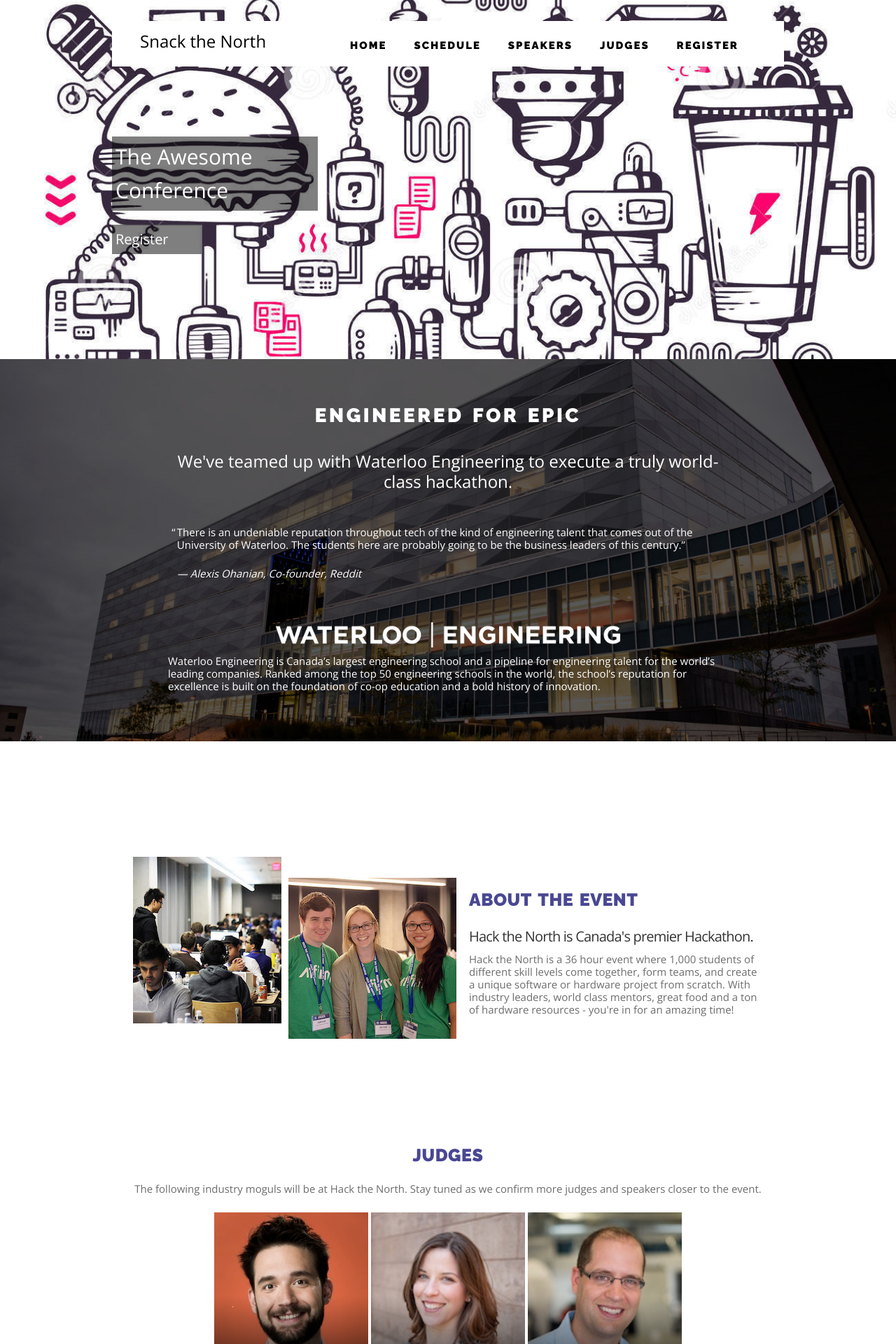
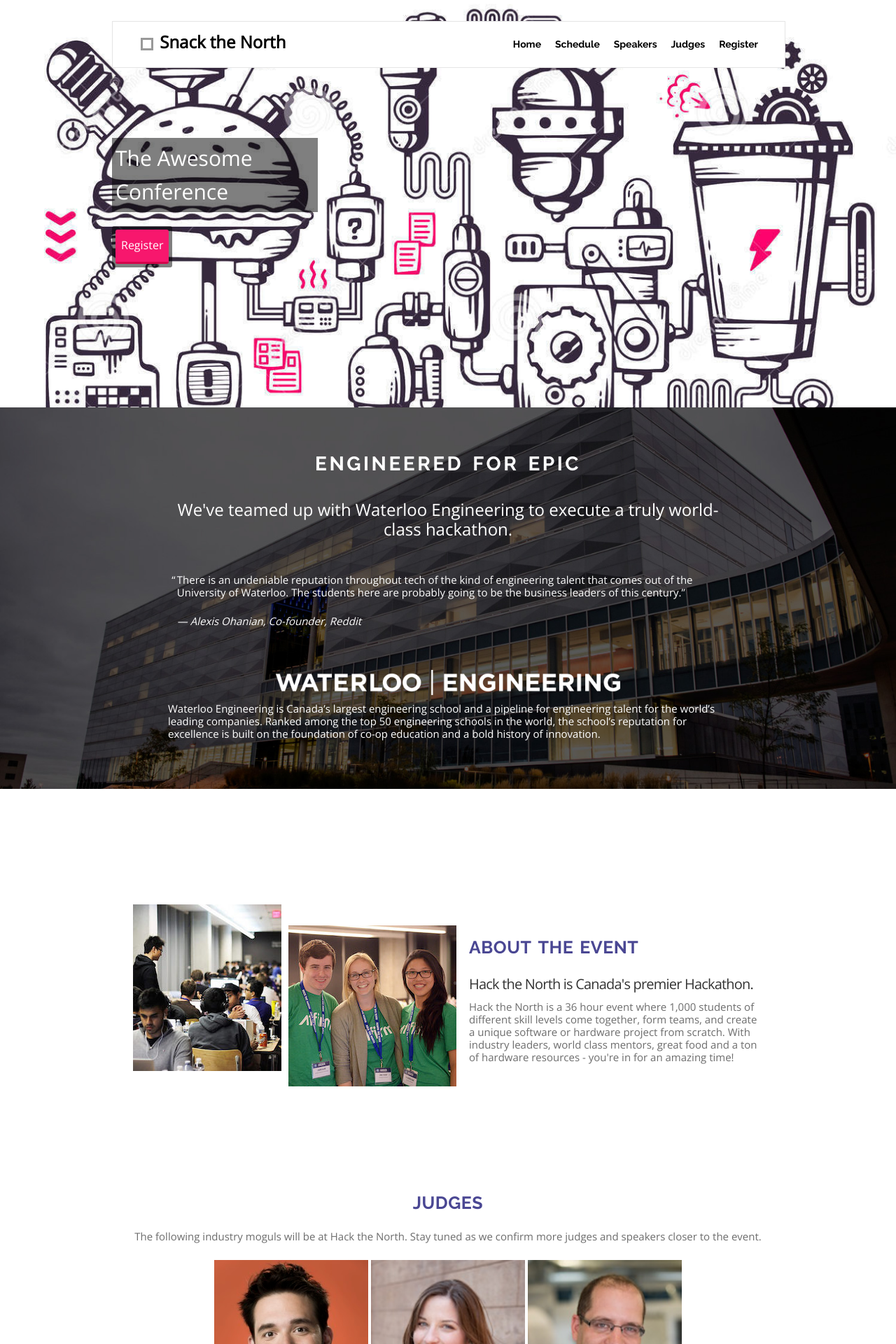
Before and after one commit to hackthenorth/snackthenorth.com, a Jekyll site: the page index.html, which Jekyll copies as it is, in a window 1280 px wide. Shown: the top 1920 px of the page at 70% size. Built offline with Jekyll 4.4.1, drawn with Linux system fonts in a browser that asks for light colours.

Commit message:
Fixed fonts, added colored boxes, fixed layout

```diff
--- a/css/style.css
+++ b/css/style.css
@@ -58,10 +58,10 @@
 }
 
 .hero {
-  background-color: #2A3256;
+  background-color: #FFF;
   color: white;
   overflow: hidden;
-  padding-bottom: 150px;
+  padding-bottom: 200px;
   position: relative;
 }
 
@@ -72,17 +72,16 @@
   margin-top: 100px;
 }
 
-.forest-background {
+.hero-background {
   -webkit-background-size: cover;
   -moz-background-size: cover;
   -o-background-size: cover;
   background-size: cover;
-  background: url(/img/hero.png) no-repeat center center;
+  background: url(/img/hero.png) no-repeat center -10px;
   background-size: 100%;
   background-repeat: no-repeat;
   height: 100%;
   position: absolute;
-  top: 0;
   width: 100%;
 }
 
@@ -134,76 +133,42 @@
   margin-top: 20px;
 }
 
-#register .register-button {
+#register .register-container {
   background-color: rgba(0, 0, 0, 0.5);
-  font-size: 20px;
+  float: left;
+  font-size: 16px;
+  font-weight: 300;
   padding: 5px;
+  -webkit-border-radius: 3px;
+  -moz-border-radius: 3px;
+  border-radius: 3px;
 }
 
-#subscribe p {
-  text-align: center;
-  color: #c9cfcf;
-  font-size: 16px;
-  margin-bottom: 0;
+#register .register-container .register-button {
+  background-color: #F7176D;
+  border-bottom: 3px solid #D5054B;
+  display: block;
+  padding: 10px 8px 10px 8px;
+  -webkit-border-radius: 3px;
+  -moz-border-radius: 3px;
+  border-radius: 3px;
 }
 
-#subscribe form {
-  margin-bottom: 15px;
-}
-
-#subscribe form input {
-  height: 60px;
-  width: 280px;
-}
-
-#subscribe form input[type='email'] {
-  background-color: rgba(255,255,255,0.5);
-  border: #6f786a;
-  font-size: 20px;
-  padding: 0 25px;
-}
-
-#subscribe form input[type='submit'] {
+.register-button:hover, .register-button:active {
   color: white;
-  background-color: #e57623;
-  border: #e57623;
-  font-weight: 900;
-  font-size: 18px;
-  font-family: 'Raleway', sans-serif
-}
-
-#subscribe form input[type='email']::-webkit-input-placeholder {
-    color: rgba(255,255,255,0.6);
-}
-
-#subscribe form input[type='email']:-moz-placeholder {
-    color: rgba(255,255,255,0.6);
-}
-
-#subscribe form input[type='email']::-moz-placeholder {
-    color: rgba(255,255,255,0.6);
-}
-
-#subscribe form input[type='email']:-ms-input-placeholder {
-    color: rgba(255,255,255,0.6);
-}
-
-#subscribe a {
-  color: white;
-  text-decoration: none;
-}
-
-#subscribe a:hover {
-  border-bottom: 2px dashed rgba(255, 255, 255, 0.75);
 }
 
 .navbar {
   display: none;
 }
 
-.upcase {
-  text-transform: lowercase;
-  font-variant: small-caps;
+.square {
+  border: 3px solid #999;
+  display: inline-block;
+  height: 12px;
+  margin-right: 3px;
+  vertical-align: middle;
+  width: 12px;
 }
 
 #error, #confirmation {
@@ -213,12 +178,11 @@
 
 
 .navbar-link:hover, .navbar-link:active {
-  background-color: rgba(255, 0, 0,0.5);
+  background-color: #F7196D;
   color: white;
-  padding: 5px 15px;
-  -webkit-border-radius: 5px;
-  -moz-border-radius: 5px;
-  border-radius: 5px;
+  -webkit-border-radius: 3px;
+  -moz-border-radius: 3px;
+  border-radius: 3px;
 }
 
 .forest-footer-filler {
@@ -524,6 +488,7 @@
 
 @media (min-width: 865px) {
   .navbar {
+    border: 1px solid rgba(0, 0, 0, 0.1);
     margin-top: 30px;
     background-color: white;
   }
@@ -565,7 +530,9 @@
 
   .navbar-title {
     color: black;
+    font-family: 'Open Sans', sans-serif;
     font-size: 24px;
+    font-weight: 700;
     padding: 10px;
   }
 
@@ -588,9 +555,9 @@
 
   .navbar-link {
     font-family: 'Raleway', sans-serif;
-    font-size: 22px;
-    letter-spacing: .2rem;
-    margin-right: 35px;
+    font-size: 14px;
+    padding: 10px 8px 10px 8px;
+    text-align: center;
     text-decoration: none;
     line-height: 6.5rem;
     color: #000;
@@ -610,7 +577,7 @@
     display: inline-block;
   }
 
-  .forest-background-mobile{
+  .hero-background-mobile{
     display: none;
   }
 
@@ -629,11 +596,11 @@
     filter: none;
   }
 
-  .forest-background{
+  .hero-background{
     display: none;
   }
 
-  .forest-background-mobile{
+  .hero-background-mobile{
     width:100%;
   }
 
--- a/index.html
+++ b/index.html
@@ -18,7 +18,7 @@
     <meta name="twitter:domain" content="http://hackthenorth.com">
     <meta name="google-site-verification" content="1y4pJvYFaDbmQuH9MwSqlSe6o67N-LHpz-p5S94ComE" />
 
-    <link href='http://fonts.googleapis.com/css?family=Open+Sans|Raleway:900' rel='stylesheet' type='text/css'>
+    <link href='http://fonts.googleapis.com/css?family=Open+Sans|Raleway:700' rel='stylesheet' type='text/css'>
     <link rel='stylesheet' href='css/skeleton.css'>
     <link rel='stylesheet' href='css/normalize.css'>
     <link rel='stylesheet' href='css/style.css'>
@@ -67,21 +67,22 @@
       <a class='menu-item' href='#sponsors'>Sponsors</a>
       <a class='menu-item' href='/2014'>2014 Website</a>
     </ul>
-    <section class='hero hero-gradient' vocab="http://schema.org/" typeof="Event">
-      <div class='forest-background'></div>
+    <section class='hero' vocab="http://schema.org/" typeof="Event">
+      <div class='hero-background'></div>
       <div class='container'>
         <nav class="navbar">
           <div class="container">
             <ul class="navbar-list">
               <li class='navbar-item u-pull-left navbar-title'>
+                <span class="square"></span>
                 Snack the North
               </li>
               <div class="u-pull-right">
-                <li class="navbar-item upcase"><a class="navbar-link" href="#info">Home</a></li>
-                <li class="navbar-item upcase"><a class="navbar-link" href="#judges" data-popover="#codeNavPopover">Schedule</a></li>
-                <li class="navbar-item upcase"><a class="navbar-link" href="#sponsors">Speakers</a></li>
-                <li class="navbar-item upcase"><a class="navbar-link" href="/2014">Judges</a></li>
-                <li class="navbar-item upcase"><a class="navbar-link" href="/2014">Register</a></li>
+                <li class="navbar-item"><a class="navbar-link" href="#info">Home</a></li>
+                <li class="navbar-item"><a class="navbar-link" href="#judges" data-popover="#codeNavPopover">Schedule</a></li>
+                <li class="navbar-item"><a class="navbar-link" href="#sponsors">Speakers</a></li>
+                <li class="navbar-item"><a class="navbar-link" href="/2014">Judges</a></li>
+                <li class="navbar-item"><a class="navbar-link" href="/2014">Register</a></li>
               </div>
             </ul>
           </div>
@@ -93,12 +94,13 @@
           <div class='eight columns'></div>
         </div>
         <div class='row' id='register'>
-          <div class='two columns register-button'>Register</div>
-          <div class='ten columns fillHeight'></div>
+          <div class='register-container'>
+            <a class='register-button' href='#'>Register</span>
+          </div>
         </div>
         <div class='filler-space'></div>
       </div>
-      <img src='/img/hero.png' class='forest-background-mobile' />
+      <img src='/img/hero.png' class='hero-background-mobile' />
     </section>
 
     <section class="engineered-section">
```
